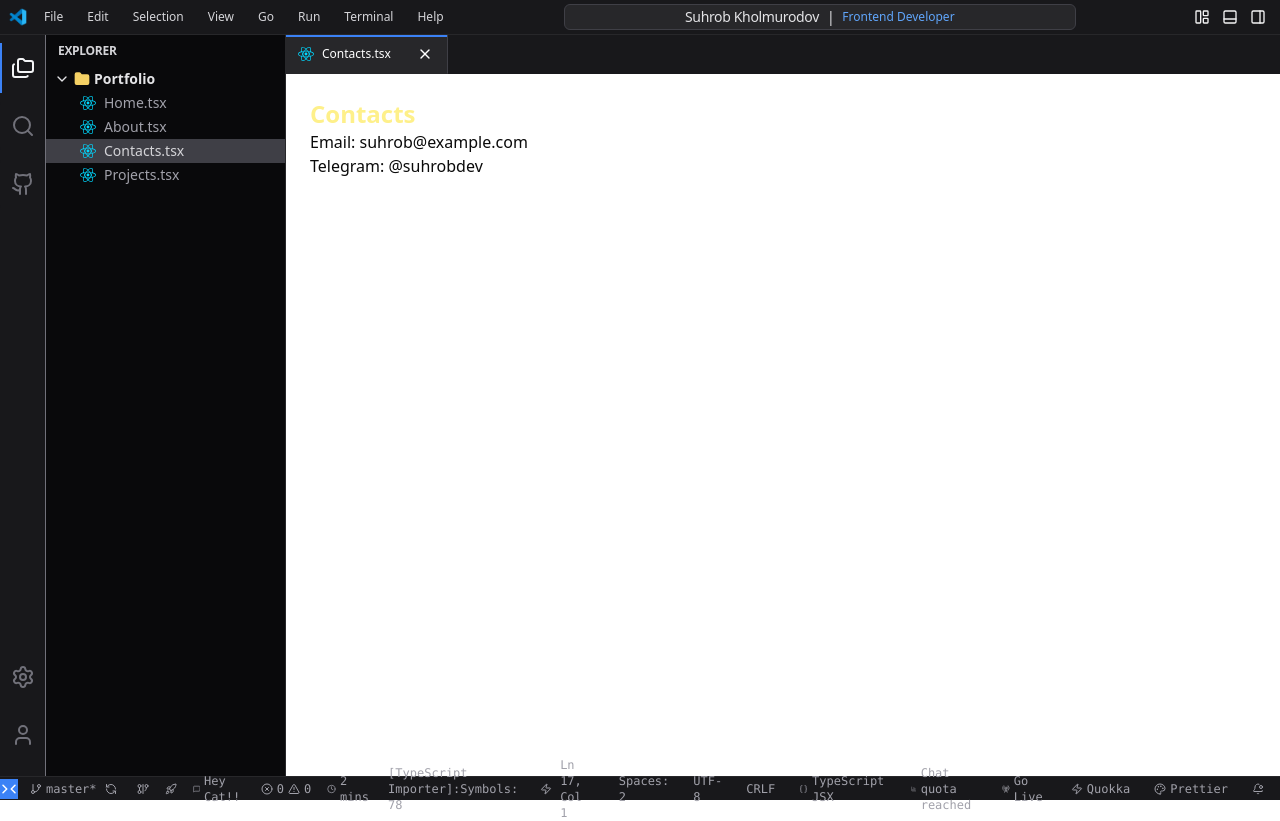
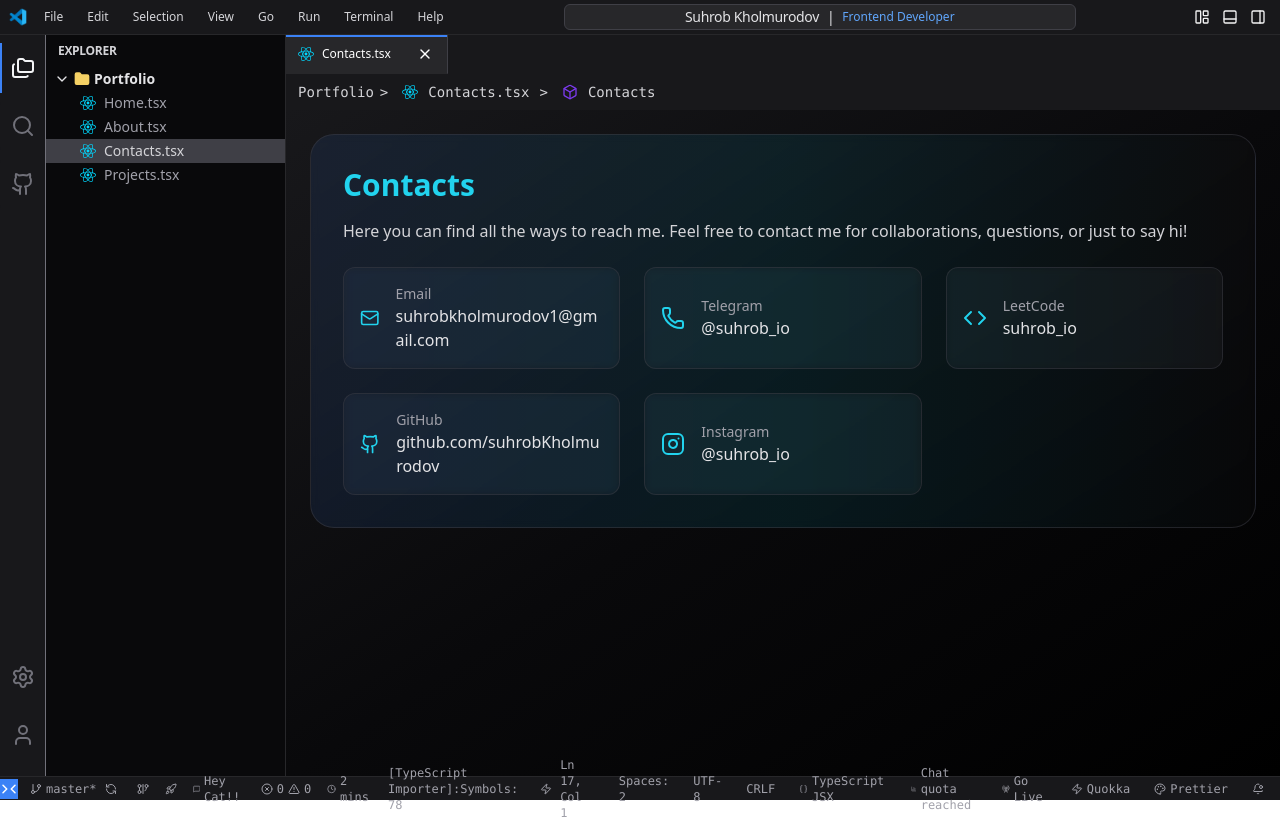
Before and after one commit to SuhrobKholmurodov/portfolio, a React (Vite) app: page /contacts in a window 1280 px wide. Built offline with nearby package versions, Linux system fonts and the light colour scheme.

Commit message:
feat: fill contacts page with content

```diff
--- a/src/pages/About.tsx
+++ b/src/pages/About.tsx
@@ -43,7 +43,7 @@ export default function About() {
             </BreadcrumbItem>
 
             <BreadcrumbItem className="flex items-center space-x-1">
-              <Box className="w-4 h-4 text-cyan-500" />
+              <Box className="w-4 h-4 text-violet-600" />
               <BreadcrumbPage className="text-zinc-300">About</BreadcrumbPage>
             </BreadcrumbItem>
           </BreadcrumbList>
@@ -51,7 +51,7 @@ export default function About() {
       </nav>
 
       <main className="flex-grow overflow-auto bg-gradient-to-br from-zinc-900 via-zinc-950 to-black text-zinc-100 p-6 min-h-0">
-        <div className="max-w-5xl mx-auto">
+        <div className="max-w-[1080px] mx-auto">
           <div className="bg-gradient-to-r from-blue-900/20 via-zinc-800/20 to-black/20 border border-zinc-700/50 rounded-3xl p-8 mb-10 backdrop-blur-sm">
             <div className="flex items-start gap-4 mb-6">
               <User className="w-8 h-8 text-cyan-400 flex-shrink-0 mt-1" />
--- a/src/pages/Contacts.tsx
+++ b/src/pages/Contacts.tsx
@@ -1,9 +1,102 @@
+import {
+  Breadcrumb,
+  BreadcrumbItem,
+  BreadcrumbLink,
+  BreadcrumbList,
+  BreadcrumbPage,
+  BreadcrumbSeparator,
+} from "@/components/ui/breadcrumb";
+import { Link } from "react-router-dom";
+import { Mail, Github, Phone, Instagram, Code, Box } from "lucide-react";
+import ReactIcon from "../assets/react.svg";
+
 export default function Contacts() {
+  const contacts = [
+    {
+      name: "Email",
+      value: "suhrobkholmurodov1@gmail.com",
+      icon: <Mail className="w-6 h-6 text-cyan-400" />,
+    },
+    {
+      name: "Telegram",
+      value: "@suhrob_io",
+      icon: <Phone className="w-6 h-6 text-cyan-400" />,
+    },
+    {
+      name: "LeetCode",
+      value: "suhrob_io",
+      icon: <Code className="w-6 h-6 text-cyan-400" />,
+    },
+    {
+      name: "GitHub",
+      value: "github.com/suhrobKholmurodov",
+      icon: <Github className="w-6 h-6 text-cyan-400" />,
+    },
+    {
+      name: "Instagram",
+      value: "@suhrob_io",
+      icon: <Instagram className="w-6 h-6 text-cyan-400" />,
+    },
+  ];
+
   return (
-    <div className="p-6">
-      <h1 className="text-2xl font-bold text-yellow-200">Contacts</h1>
-      <p>Email: suhrob@example.com</p>
-      <p>Telegram: @suhrobdev</p>
+    <div className="flex flex-col bg-zinc-900 h-full">
+      <nav aria-label="Breadcrumb" className="pl-3 py-2">
+        <Breadcrumb>
+          <BreadcrumbList className="flex items-center space-x-1 text-zinc-300 text-sm font-mono">
+            <BreadcrumbItem className="hover:text-white">
+              <BreadcrumbLink className="hover:text-white" asChild>
+                <Link to={"/"}>Portfolio</Link>
+              </BreadcrumbLink>
+              <BreadcrumbSeparator>{">"}</BreadcrumbSeparator>
+            </BreadcrumbItem>
+
+            <BreadcrumbItem className="flex items-center space-x-1">
+              <img src={ReactIcon} alt="React icon" className="w-4 h-4" />
+              <BreadcrumbLink
+                className="hover:text-white hover:cursor-auto"
+                asChild
+              >
+                <Link to={"/contacts"}>Contacts.tsx</Link>
+              </BreadcrumbLink>
+              <BreadcrumbSeparator>{">"}</BreadcrumbSeparator>
+            </BreadcrumbItem>
+
+            <BreadcrumbItem className="flex items-center space-x-1">
+              <Box className="w-4 h-4 text-violet-600" />
+              <BreadcrumbPage className="text-zinc-300">
+                Contacts
+              </BreadcrumbPage>
+            </BreadcrumbItem>
+          </BreadcrumbList>
+        </Breadcrumb>
+      </nav>
+      <main className="flex-grow overflow-auto bg-gradient-to-br from-zinc-900 via-zinc-950 to-black text-zinc-100 p-6 min-h-0">
+        <div className="max-w-[1080px] mx-auto">
+          <div className="bg-gradient-to-r from-blue-500/10 via-cyan-500/10 to-zinc-800/10 border border-zinc-700/50 rounded-3xl p-8 mb-10 backdrop-blur-sm">
+            <h1 className="text-3xl font-bold text-cyan-400 mb-4">Contacts</h1>
+            <p className="text-zinc-300 mb-6">
+              Here you can find all the ways to reach me. Feel free to contact
+              me for collaborations, questions, or just to say hi!
+            </p>
+
+            <div className="grid grid-cols-1 md:grid-cols-2 lg:grid-cols-3 gap-6">
+              {contacts.map((contact) => (
+                <div
+                  key={contact.name}
+                  className="flex items-center gap-4 p-4 bg-zinc-800/30 border border-zinc-700/50 rounded-xl backdrop-blur-sm hover:scale-105 transition-transform"
+                >
+                  {contact.icon}
+                  <div>
+                    <p className="text-zinc-400 text-sm">{contact.name}</p>
+                    <p className="text-zinc-200 break-all">{contact.value}</p>
+                  </div>
+                </div>
+              ))}
+            </div>
+          </div>
+        </div>
+      </main>
     </div>
   );
 }
```
